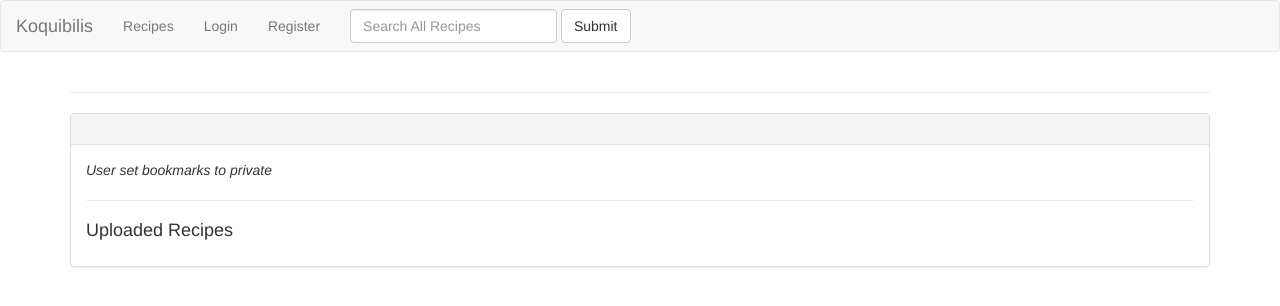
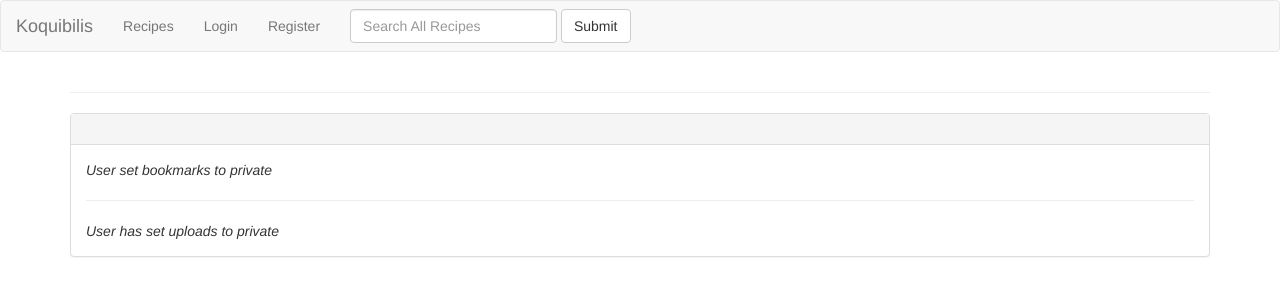
Before and after one commit to KiaraRaynS/koquibilis, a Django app: template appfood/templates/userprofileview.html in a window 1280 px wide. Shown: the top 306 px of the page. Run offline with Django 3.2, Linux system fonts and the light colour scheme; the template is opened without the code that fills it, so the values that code supplies are empty; some libraries are stand-ins or nearby versions.

Commit message:
User uploads will hide if set to private on userpage

```diff
--- a/appfood/templates/base.html
+++ b/appfood/templates/base.html
@@ -28,7 +28,6 @@
              <li><a href="{% url 'allrecipeview' 0 %}">Recipes</a></li>
              <!-- If user IS logged in -->
              {% if request.user.is_authenticated %}
-             <li><a href="{% url 'profileview' %}">Profile Page</a></li>
              <li><a href="{% url 'viewuserprofileview' user.username %}">Your Page</a></li>
              <li><a href="{% url 'userssavedrecipesview' user.username %}">Your Bookmarks</a></li>
              <li><a class='label labe-default' href="{% url 'logout' %}?next=/">Logout</a></li>
--- a/appfood/templates/userprofileview.html
+++ b/appfood/templates/userprofileview.html
@@ -18,7 +18,7 @@
       <p>
       <!-- If current user = userpage user -->
       {% if user == current_user %}
-      <a class='btn btn-default' href="{% url 'profileview' %}">Edit User Information</a>
+      <a class='btn btn-default' href="{% url 'profileview' %}">Edit user information and settings</a>
       {% endif %}
     </div>
     <div class='panel-body'>
@@ -36,13 +36,19 @@
       {% endif %}
 
       <hr>
+      <!-- Uploads are private and user is profile user or uploads not private-->
+      {% if user.uploads_private != False and current_user == user or user.uploads_private == True %}
         <h4>Uploaded Recipes</h4>
         {% for recipe in uploads %}
         <p><strong>{{recipe.title}}</strong>
         <i>{{recipe.upload_date}}</i></p>
         <p><a class='btn btn-default' href="{% url 'viewuploadededrecipeview' recipe.id %}">View Recipe</a></p>
-      <!-- Needs a view -->
         {% endfor %}
+      <!-- Uploads are private and user not profile user-->
+      {% else %}
+      <i>User has set uploads to private</i>
+      {% endif %}
+
     </div>
   </div>
 {% endblock %}
--- a/appfood/views.py
+++ b/appfood/views.py
@@ -88,7 +88,7 @@ class RegisterView(CreateView):
 class ProfileView(UpdateView):
     template_name = 'profileview.html'
     model = UserPage
-    fields = ['userhandle', 'photo', 'description', 'bookmarks_private']
+    fields = ['userhandle', 'photo', 'description', 'bookmarks_private', 'uploads_private']
     success_url = reverse_lazy('profileview')
     authentication_classes = (authentication.TokenAuthentication, SessionAuthentication)
     permission_classes = (IsAuthenticated,)
```
Also changed, not shown: appfood/templates/profileview.html (+10 -2 lines). Lines whose indentation alone changed are shown as unchanged.
